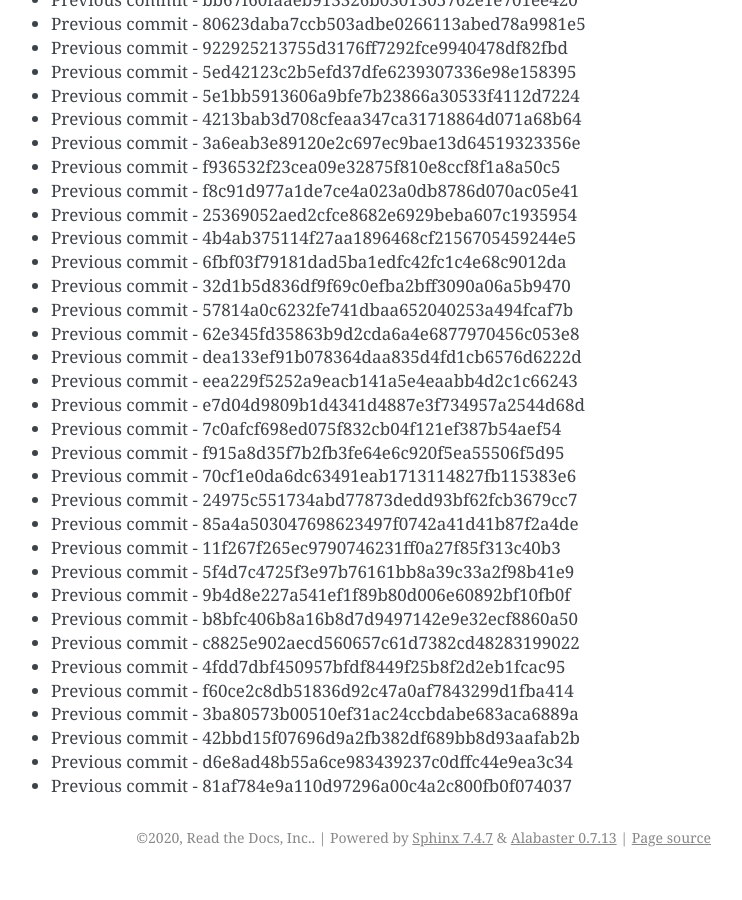
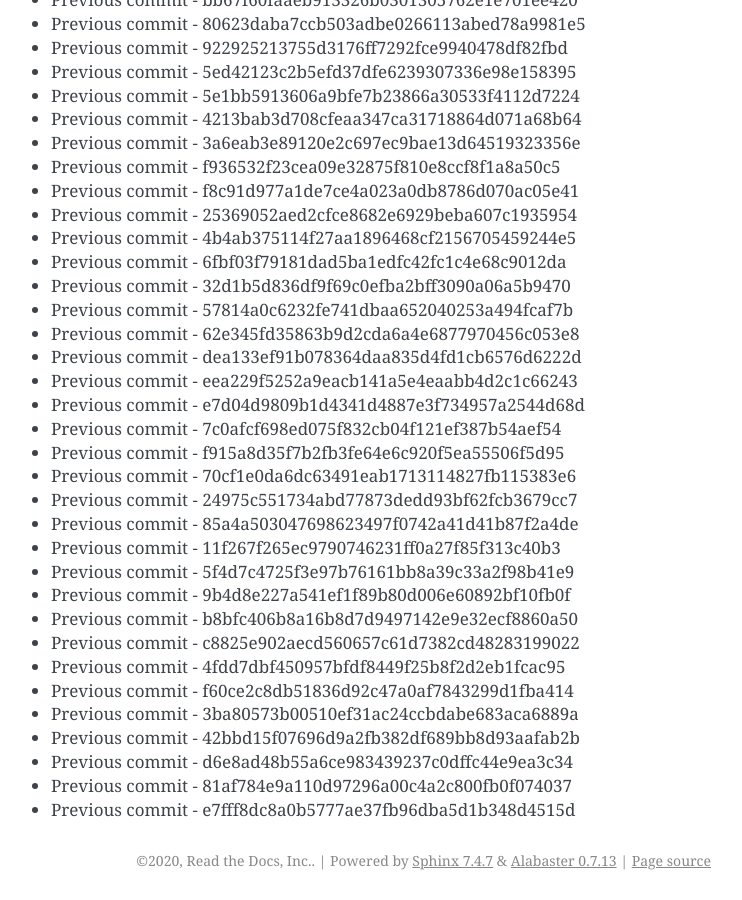
Before and after one commit to readthedocs/rtd-git-stresstest, a Sphinx documentation site: the page built from docs/updates.rst, in a window 1280 px wide and 900 px high, scrolled down 98960 px. Shown: the whole window, without its empty margins (399-1141 px from the left). Built offline with Sphinx 7.4.7, drawn with Linux system fonts in a browser that asks for light colours; before the commit the page ends 99837 px from its top, so only the background shows below that.

Commit message:
Generating commit from previous: e7fff8dc8a0b5777ae37fb96dba5d1b348d4515d

```diff
--- a/docs/updates.rst
+++ b/docs/updates.rst
@@ -4190,3 +4190,4 @@ It can be tested for any performance characteristics.
 * Previous commit - 42bbd15f07696d9a2fb382df689bb8d93aafab2b
 * Previous commit - d6e8ad48b55a6ce983439237c0dffc44e9ea3c34
 * Previous commit - 81af784e9a110d97296a00c4a2c800fb0f074037
+* Previous commit - e7fff8dc8a0b5777ae37fb96dba5d1b348d4515d
```
